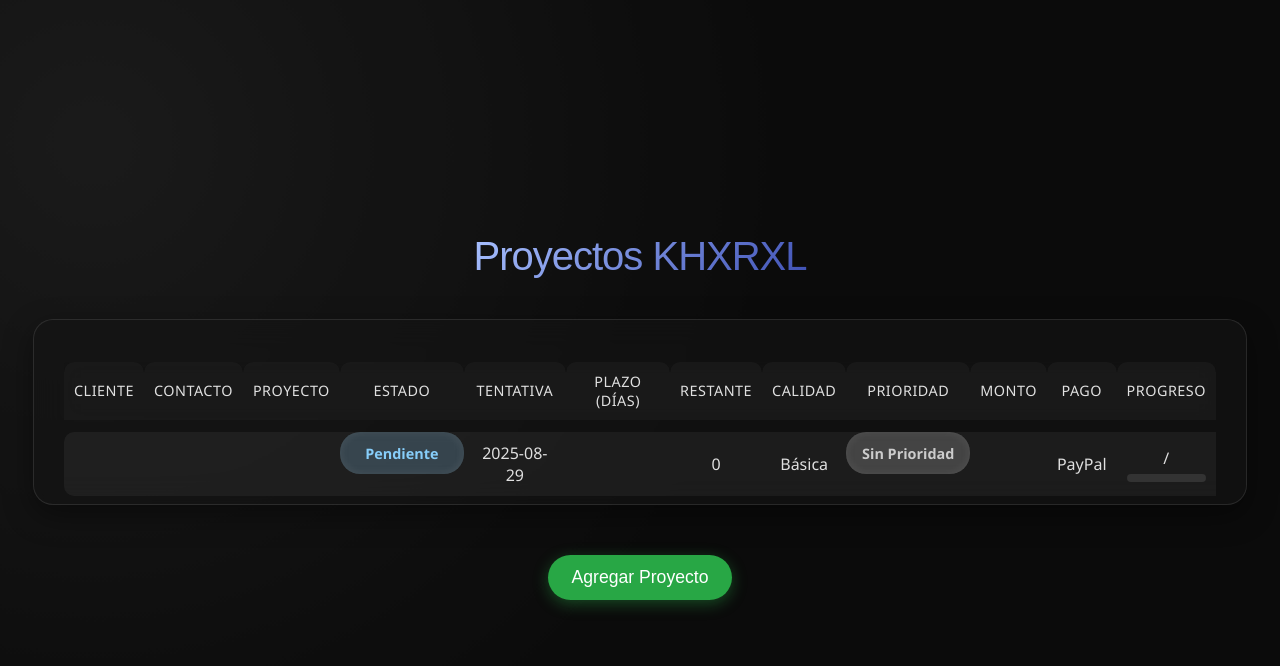
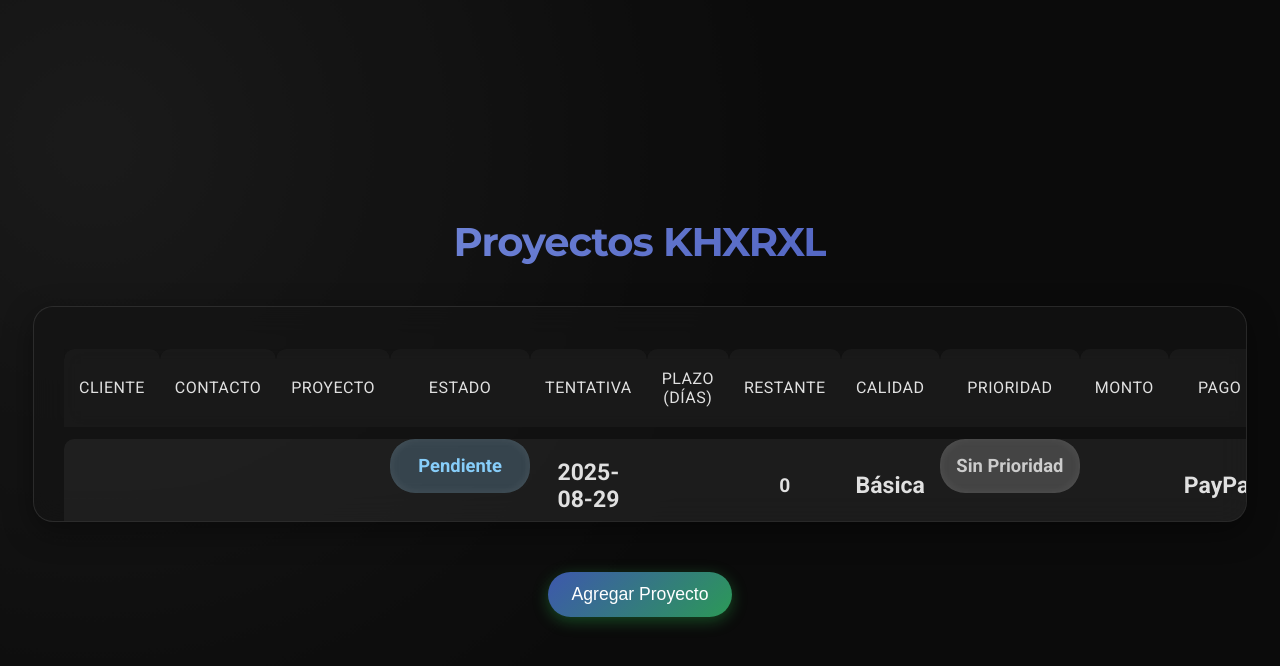
Before and after one commit to KHAR0L/PROYECTOSKHXRXL2, a plain HTML site: page index.html in a window 1280 px wide. Both pictures are taken after a click on the button "Agregar Proyecto". Drawn offline with Linux system fonts and the light colour scheme.

Commit message:
Update styles.css

```diff
--- a/styles.css
+++ b/styles.css
@@ -3,6 +3,8 @@
  * Estilos generales y base
  * ---------------------------------------------------------------------------------------------------------------------------------
  */
+@import url('https://fonts.googleapis.com/css2?family=Montserrat:wght@700&family=Roboto:wght@400;700&display=swap');
+
 :root {
     --background-color: #0c0c0c;
     --card-background: rgba(20, 20, 20, 0.6);
@@ -18,7 +20,7 @@
 }
 
 body {
-    font-family: 'Segoe UI', Arial, sans-serif;
+    font-family: 'Roboto', sans-serif; /* Usamos una fuente para el cuerpo */
     padding: 0;
     margin: 0;
     background-color: var(--background-color);
@@ -50,14 +52,23 @@ body::before {
 }
 
 h2 {
+    font-family: 'Montserrat', sans-serif;
     text-align: center;
     margin-bottom: 20px;
     font-size: 2.5rem;
     letter-spacing: -1px;
-    font-weight: 300;
+    font-weight: 700;
     background: linear-gradient(135deg, #a8c0ff, #3f51b5);
+    background-size: 400% 400%;
     -webkit-background-clip: text;
     -webkit-text-fill-color: transparent;
+    animation: gradientText 5s ease infinite;
+}
+
+@keyframes gradientText {
+    0% { background-position: 0% 50%; }
+    50% { background-position: 100% 50%; }
+    100% { background-position: 0% 50%; }
 }
 
 /*
@@ -77,12 +88,13 @@ h2 {
     box-shadow: 0 10px 30px var(--shadow-color);
     backdrop-filter: blur(15px) saturate(180%);
     -webkit-backdrop-filter: blur(15px) saturate(180%);
-    transition: height 0.5s ease-in-out;
-    overflow-y: auto; /* Temporarily set to auto, changed by JS for animations */
+    transition: all 0.5s cubic-bezier(0.25, 0.8, 0.25, 1);
+    overflow-y: scroll;
+    scrollbar-width: none;
 }
 
-.container.animating {
-    overflow-y: hidden;
+.container::-webkit-scrollbar {
+    display: none;
 }
 
 .container:hover {
@@ -111,18 +123,19 @@ thead {
 }
 
 th, td {
-    padding: 10px;
+    padding: 20px 15px; /* Aumentamos el padding vertical para hacer las filas más altas */
     text-align: center;
     vertical-align: middle;
     border: none;
     background: none;
-    font-weight: 400;
+    font-weight: 700;
+    font-size: 1.2em; /* Texto un poco más grande */
     transition: all 0.2s ease-in-out;
 }
 
 th {
     color: var(--text-color);
-    font-size: 0.9rem;
+    font-size: 1rem; /* Ajuste para el encabezado si es necesario */
     text-transform: uppercase;
     letter-spacing: 0.5px;
     background-color: rgba(255, 255, 255, 0.05);
@@ -133,8 +146,8 @@ th {
 tbody tr {
     background-color: rgba(255, 255, 255, 0.05);
     border-radius: 10px;
-    transition: transform 0.2s ease, box-shadow 0.2s ease;
-    height: auto;
+    transition: transform 0.2s ease, box-shadow 0.2s ease, height 0.5s ease, opacity 0.5s ease;
+    height: auto; /* La altura se ajustará con el padding del td */
     position: relative;
 }
 
@@ -171,17 +184,18 @@ input[type="date"],
 select {
     width: 90%;
     min-width: 80px;
-    padding: 8px 10px;
+    padding: 10px 12px; /* Aumentamos el padding para que coincida con las celdas */
     border-radius: 8px;
     border: 1px solid var(--input-border);
     background-color: var(--input-background);
     color: var(--text-color);
-    font-size: 1rem;
+    font-size: 1.1rem; /* Texto de entrada más grande */
     transition: all 0.3s ease;
     outline: none;
     appearance: none;
     -moz-appearance: textfield;
     box-sizing: border-box;
+    font-weight: normal;
 }
 
 input[type="number"]::-webkit-inner-spin-button,
@@ -205,6 +219,8 @@ select {
 
 span {
     display: inline-block;
+    font-weight: 700;
+    font-size: 1.2em; /* Texto estático en negrita y más grande */
 }
 
 /*
@@ -218,21 +234,37 @@ span {
     padding: 12px 24px;
     border: none;
     border-radius: 30px;
-    background-color: var(--accent-color);
+    background-image: linear-gradient(135deg, #a8c0ff, #3f51b5, #28a745);
+    background-size: 300% 100%;
+    background-position: 0% 50%;
     color: white;
     font-size: 1.1rem;
     font-weight: 500;
     cursor: pointer;
     box-shadow: 0 4px 15px rgba(40, 167, 69, 0.4);
-    transition: all 0.3s ease;
+    transition: all 0.5s cubic-bezier(0.25, 0.8, 0.25, 1);
+    animation: gradientButton 5s ease infinite;
     position: relative;
     overflow: hidden;
 }
 
+@keyframes gradientButton {
+    0% { background-position: 0% 50%; }
+    50% { background-position: 100% 50%; }
+    100% { background-position: 0% 50%; }
+}
+
 #agregarProyecto:hover {
-    background-color: #218838;
+    animation: none;
+    background-position: 100% 50%;
     transform: translateY(-3px);
     box-shadow: 0 6px 20px rgba(40, 167, 69, 0.5);
+}
+
+#agregarProyecto:active {
+    background-position: 100% 50%;
+    transform: translateY(0);
+    box-shadow: 0 2px 10px rgba(40, 167, 69, 0.5);
 }
 
 /*
@@ -241,7 +273,7 @@ span {
  */
 .acciones-flotantes {
     position: absolute;
-    right: -100px; /* Posición inicial fuera de la tabla para que no se vean */
+    right: -100px;
     top: 50%;
     transform: translateY(-50%);
     display: flex;
@@ -253,14 +285,14 @@ span {
 
 tr:hover .acciones-flotantes {
     opacity: 1;
-    right: 15px; /* Se mueven a su posición final al costado de la fila */
+    right: 15px;
 }
 
 .acciones-flotantes button {
-    width: 32px;
-    height: 32px;
+    width: 38px; /* Ligeramente más grandes */
+    height: 38px;
     border-radius: 50%;
-    font-size: 16px;
+    font-size: 18px; /* Íconos un poco más grandes */
     border: none;
     color: white;
     cursor: pointer;
@@ -287,31 +319,31 @@ tr:hover .acciones-flotantes {
  */
 .progress-container {
     width: 100%;
-    height: 8px;
+    height: 10px; /* Barra de progreso más alta */
     background-color: var(--progress-container-color);
-    border-radius: 4px;
-    margin-top: 5px;
+    border-radius: 5px;
+    margin-top: 8px; /* Más espacio */
 }
 
 .progress-bar {
     height: 100%;
     width: 0%;
     background-color: var(--progress-bar-color);
-    border-radius: 4px;
+    border-radius: 5px;
     transition: width 0.4s ease-out;
 }
 
 .estado, .prioridad {
-    font-weight: 600;
-    border-radius: 20px;
-    padding: 6px 12px;
-    font-size: 0.9em;
+    font-weight: 700;
+    border-radius: 25px; /* Bordes más redondeados */
+    padding: 8px 15px; /* Más padding */
+    font-size: 1.15em; /* Texto un poco más grande */
     text-transform: capitalize;
     display: flex;
     justify-content: center;
     align-items: center;
-    min-width: 100px;
-    height: 30px;
+    min-width: 110px; /* Ancho mínimo ajustado */
+    height: 38px; /* Altura ajustada */
     backdrop-filter: blur(5px);
     -webkit-backdrop-filter: blur(5px);
     box-shadow: inset 0 0 10px rgba(255, 255, 255, 0.1);
@@ -330,7 +362,7 @@ tr:hover .acciones-flotantes {
 .MuyAlta { background-color: rgba(194, 59, 34, 0.2); color: #c23b22; }
 .SinPrioridad { background-color: rgba(204, 204, 204, 0.2); color: #cccccc; }
 
-/* Animación para la entrada de una fila */
+/* Animaciones de fila */
 @keyframes fadeInSlideUp {
     from {
         opacity: 0;
@@ -343,35 +375,32 @@ tr:hover .acciones-flotantes {
 }
 
 .new-project-anim {
-    animation: fadeInSlideUp 0.5s ease-out forwards;
+    animation: fadeInSlideUp 0.5s cubic-bezier(0.25, 0.8, 0.25, 1) forwards;
 }
 
-/* Animación para la eliminación de una fila */
-@keyframes fadeOutCollapse {
+/* Animación de eliminación de proyecto */
+@keyframes fadeOutSlideDown {
     from {
         opacity: 1;
+        transform: translateY(0);
         height: var(--row-height);
-        padding-top: 10px;
-        padding-bottom: 10px;
-        margin-top: 12px;
         margin-bottom: 12px;
     }
     to {
         opacity: 0;
+        transform: translateY(-20px);
         height: 0;
+        margin-bottom: 0;
         padding-top: 0;
         padding-bottom: 0;
-        margin-top: 0;
-        margin-bottom: 0;
     }
 }
 
 .project-delete-anim {
-    animation: fadeOutCollapse 0.5s ease-out forwards;
-    overflow: hidden; /* Oculta el contenido durante la animación de colapso */
+    animation: fadeOutSlideDown 0.5s cubic-bezier(0.25, 0.8, 0.25, 1) forwards;
 }
 
-/* Se aplica para las filas que se mueven al reordenar */
-.reorganize-anim {
+/* Animación para el reordenamiento */
+.sorting-anim {
     transition: transform 0.5s ease-in-out;
 }
```
